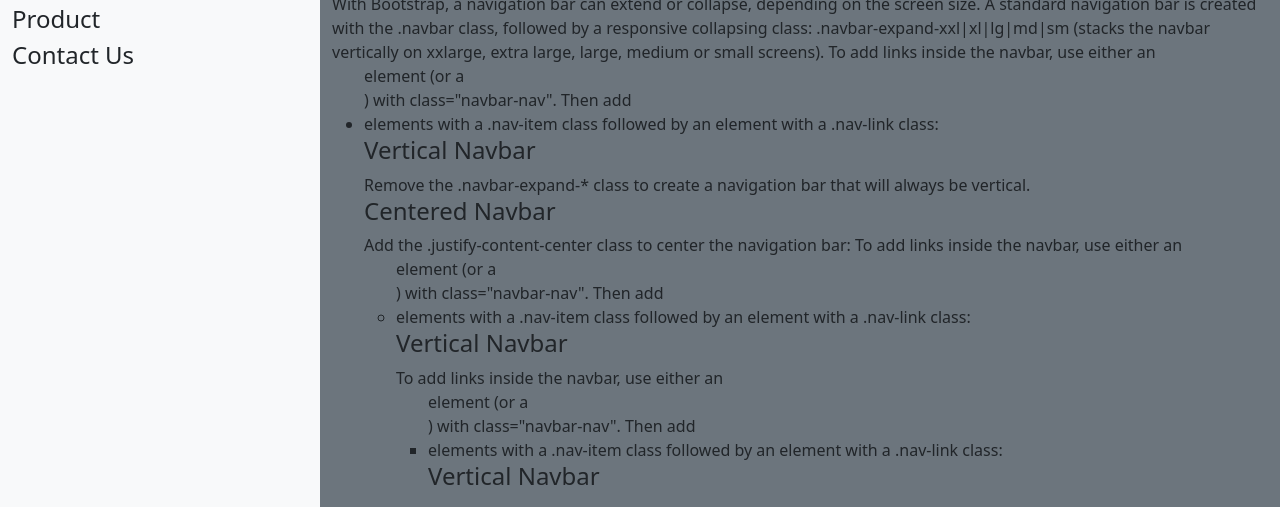
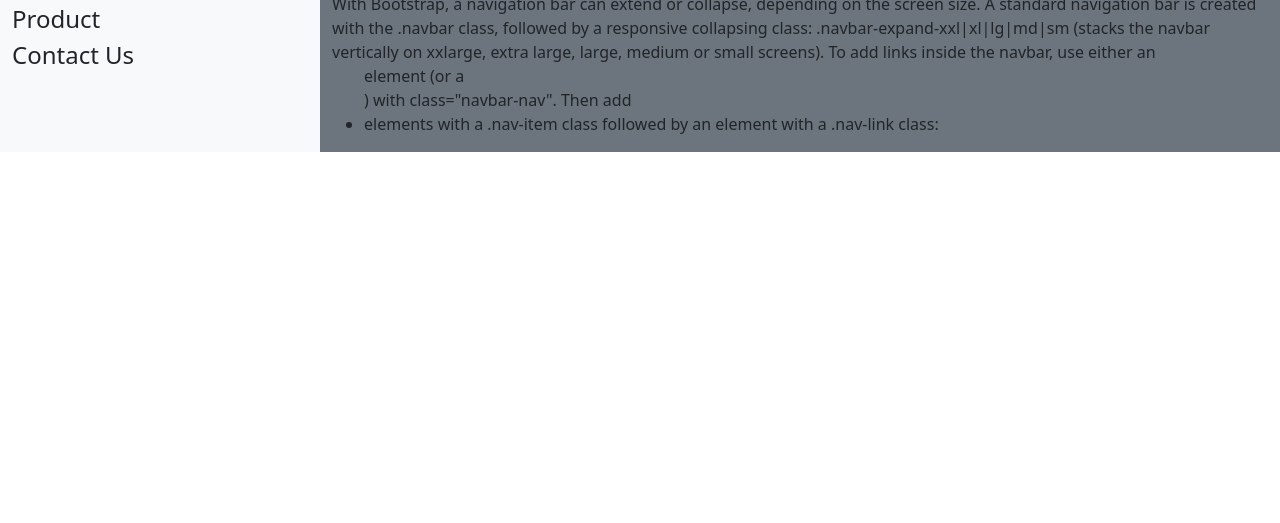
Before and after one commit to rnvaishnav/rnvaishnav.github.io, a plain HTML site: page index.html in a window 1280 px wide. Shown: the part 277-800 px from the top of the page. Drawn offline with nearby package versions, Linux system fonts and the light colour scheme.

Commit message:
Update index.html

```diff
--- a/index.html
+++ b/index.html
@@ -67,17 +67,7 @@ extra large, large, medium or small screens).
 To add links inside the navbar, use either an <ul> element (or a <div>)
 with class="navbar-nav". Then add <li> elements with a .nav-item class followed by
 an <a> element with a .nav-link class:
-<h4>Vertical Navbar</h4>
-Remove the .navbar-expand-* class to create a navigation bar that will always be vertical.
-<h4>Centered Navbar</h4>
-Add the .justify-content-center class to center the navigation bar:
-To add links inside the navbar, use either an <ul> element (or a <div>)
-with class="navbar-nav". Then add <li> elements with a .nav-item class followed by
-an <a> element with a .nav-link class:
-<h4>Vertical Navbar</h4>To add links inside the navbar, use either an <ul> element (or a <div>)
-with class="navbar-nav". Then add <li> elements with a .nav-item class followed by
-an <a> element with a .nav-link class:
-<h4>Vertical Navbar</h4>
+
 </div>
 </div>
 </body>
```
